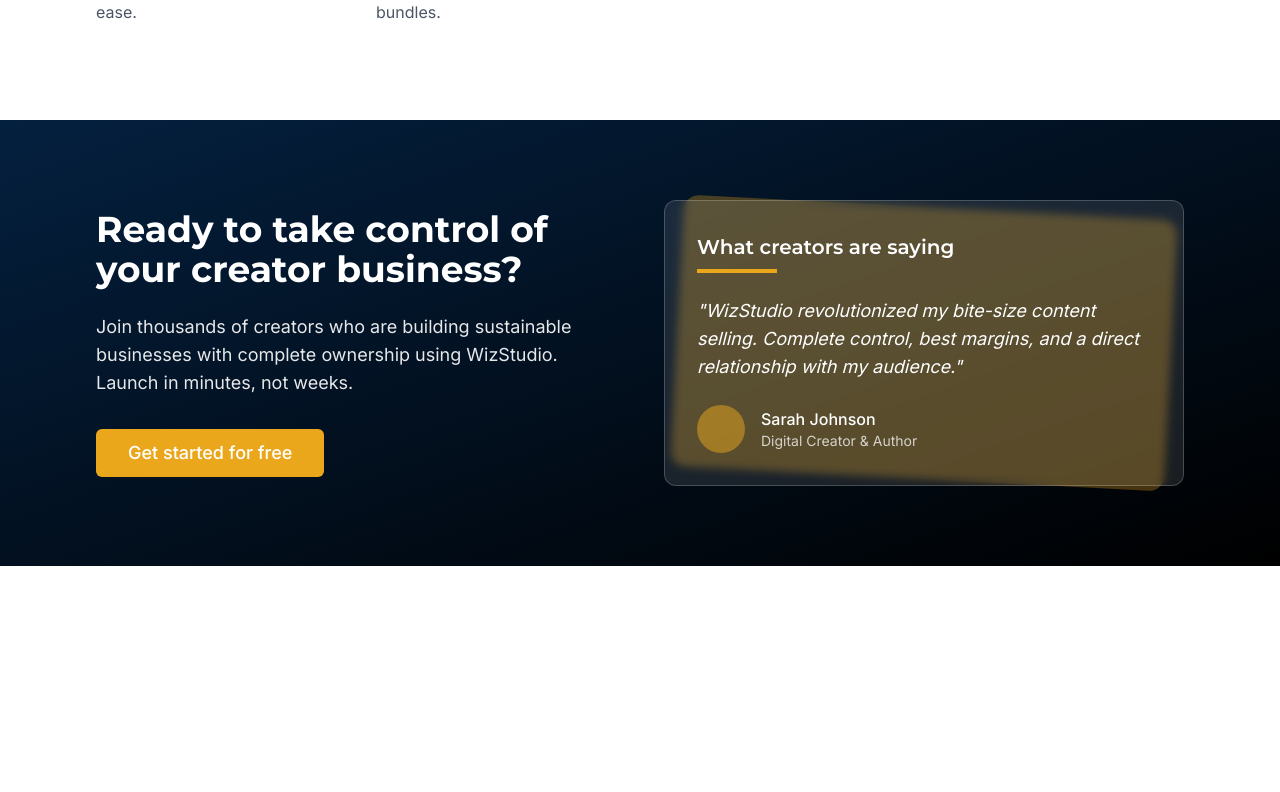
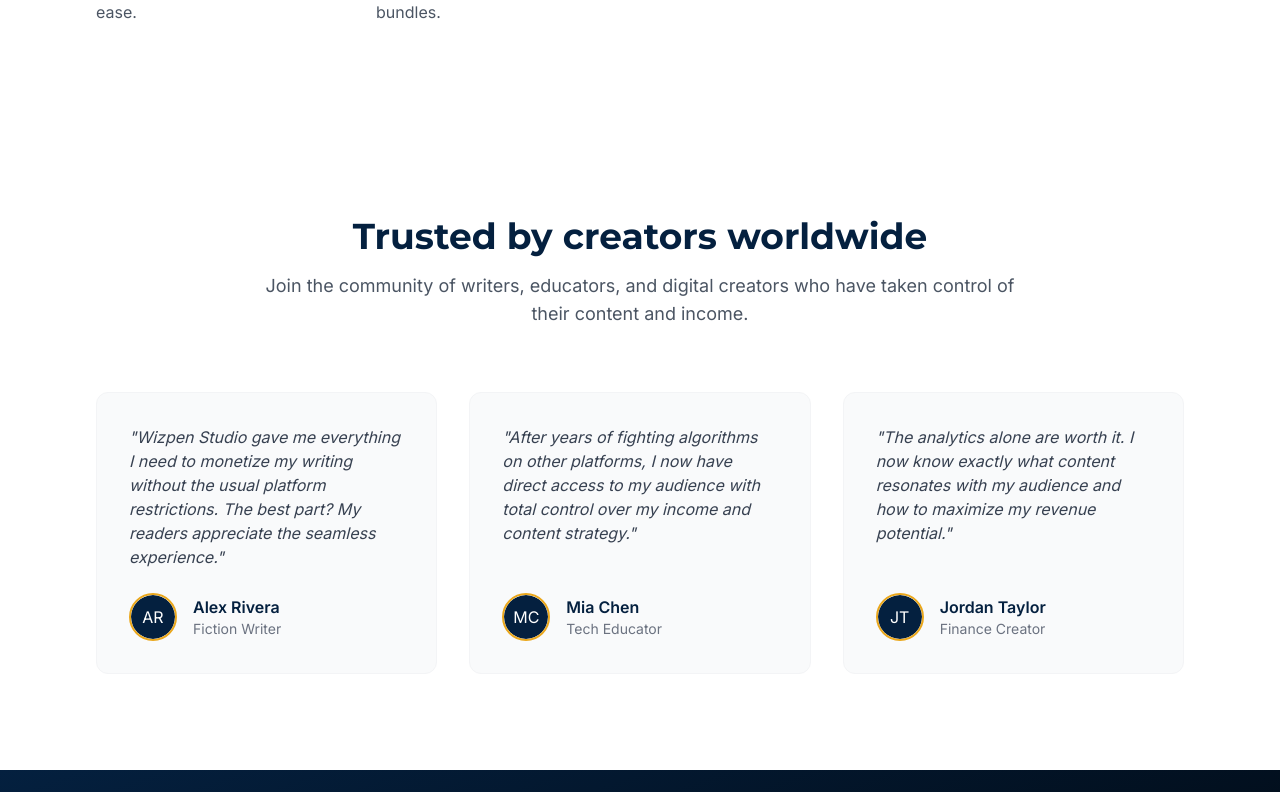
Before and after one commit to Wacaku-Developers/wizpen-creator-hub, a React (Vite) app: page / in a window 1280 px wide. Shown: the part 2048-2840 px from the top of the page. Before the commit the page ends 2614 px from the top, so only its background shows below. Built offline with nearby package versions, Linux system fonts and the light colour scheme.

Commit message:
Fix: Testimonials component error
Fixes an error where the Testimonials component was not a valid JSX element.

```diff
--- a/src/components/Testimonials.tsx
+++ b/src/components/Testimonials.tsx
@@ -1,18 +1,61 @@
+
 import React from 'react';
-const testimonials = [{
+import { Avatar, AvatarImage, AvatarFallback } from '@/components/ui/avatar';
+
+const testimonials = [
+  {
     quote: "Wizpen Studio gave me everything I need to monetize my writing without the usual platform restrictions. The best part? My readers appreciate the seamless experience.",
     name: "Alex Rivera",
     title: "Fiction Writer"
-}, {
+  },
+  {
     quote: "After years of fighting algorithms on other platforms, I now have direct access to my audience with total control over my income and content strategy.",
     name: "Mia Chen",
     title: "Tech Educator"
-}, {
+  },
+  {
     quote: "The analytics alone are worth it. I now know exactly what content resonates with my audience and how to maximize my revenue potential.",
     name: "Jordan Taylor",
     title: "Finance Creator"
-}];
+  }
+];
+
 const Testimonials = () => {
-  return;
+  return (
+    <section id="testimonials" className="py-24 px-6 md:px-12 lg:px-24 bg-white">
+      <div className="max-w-7xl mx-auto">
+        <div className="text-center mb-16">
+          <h2 className="text-3xl md:text-4xl font-montserrat font-bold text-wizpen-primary mb-4">
+            Trusted by creators worldwide
+          </h2>
+          <p className="text-lg text-gray-600 max-w-3xl mx-auto">
+            Join the community of writers, educators, and digital creators who have taken control of their content and income.
+          </p>
+        </div>
+
+        <div className="grid grid-cols-1 md:grid-cols-3 gap-8">
+          {testimonials.map((testimonial, index) => (
+            <div key={index} className="bg-gray-50 p-8 rounded-xl border border-gray-100 flex flex-col">
+              <div className="flex-grow">
+                <p className="text-gray-700 italic mb-6">"{testimonial.quote}"</p>
+              </div>
+              <div className="flex items-center">
+                <Avatar className="h-12 w-12 border-2 border-wizpen-accent">
+                  <AvatarFallback className="bg-wizpen-primary text-white">
+                    {testimonial.name.split(' ').map(n => n[0]).join('')}
+                  </AvatarFallback>
+                </Avatar>
+                <div className="ml-4">
+                  <p className="font-semibold text-wizpen-primary">{testimonial.name}</p>
+                  <p className="text-sm text-gray-500">{testimonial.title}</p>
+                </div>
+              </div>
+            </div>
+          ))}
+        </div>
+      </div>
+    </section>
+  );
 };
+
 export default Testimonials;
```
Lines whose indentation alone changed are shown as unchanged.
